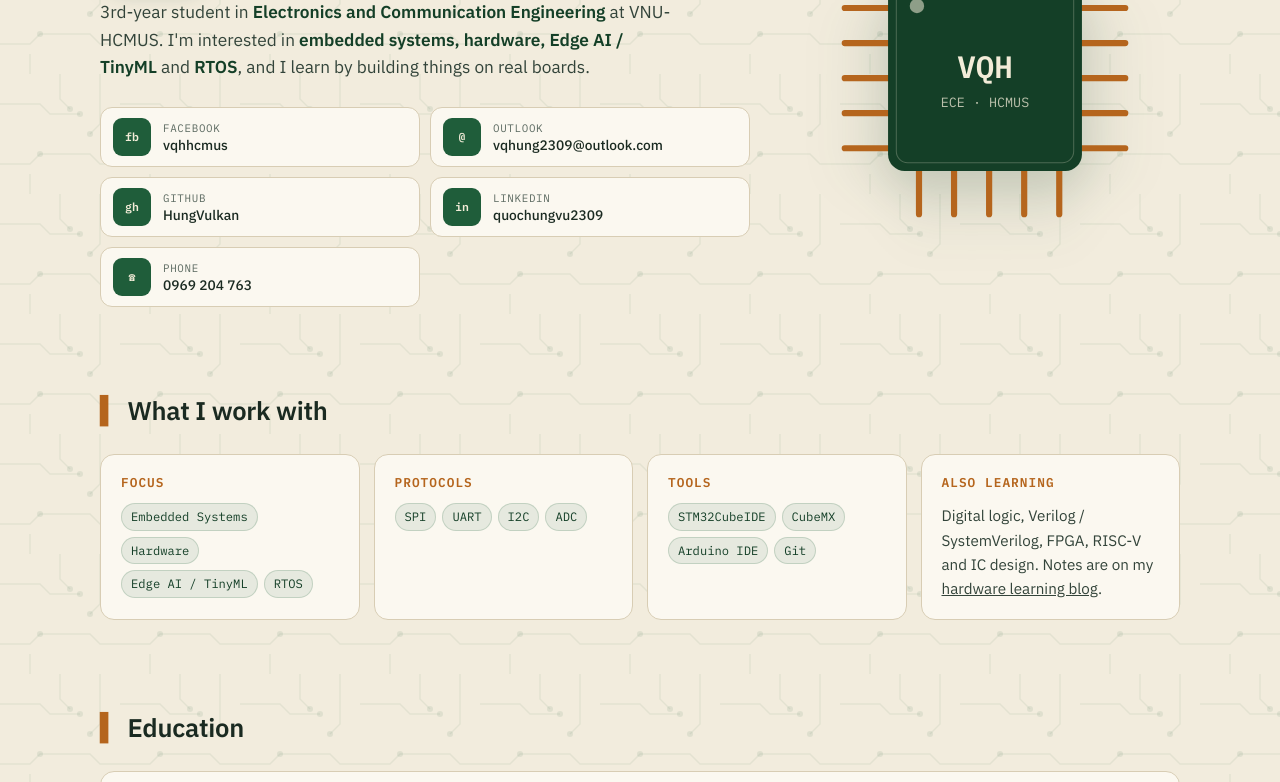
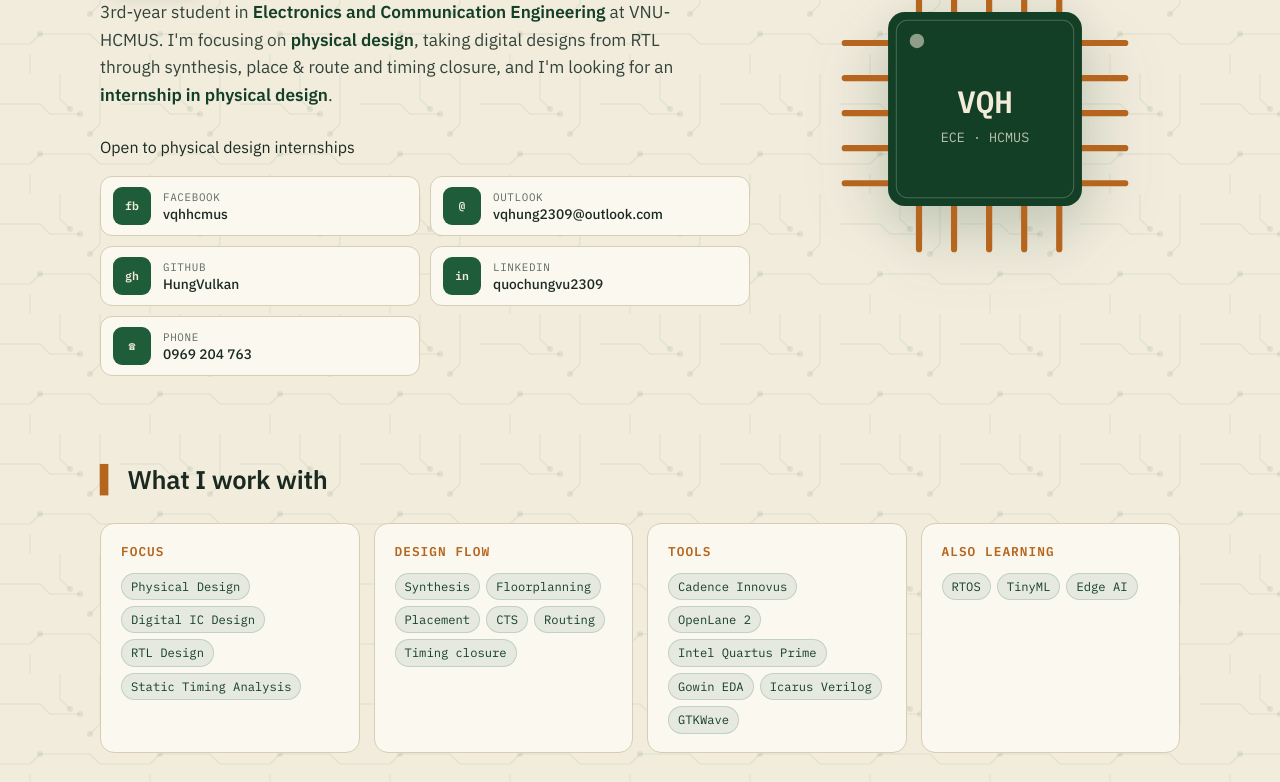
Before and after one commit to HungVulkan/engineering_portfolio, a plain HTML site: page index.html in a window 1280 px wide. Shown: the part 286-1068 px from the top of the page. Drawn offline with Linux system fonts and the light colour scheme.

Commit message:
Update personal description and focus areas in index.html

```diff
--- a/index.html
+++ b/index.html
@@ -4,7 +4,7 @@
   <meta charset="utf-8">
   <meta name="viewport" content="width=device-width, initial-scale=1">
   <title>Vũ Quốc Hùng · Electronics & Communication Engineering</title>
-  <meta name="description" content="Vũ Quốc Hùng — 3rd-year Electronics and Communication Engineering student at VNU-HCMUS. Embedded systems, hardware, Edge AI / TinyML and RTOS.">
+  <meta name="description" content="Vũ Quốc Hùng — 3rd-year Electronics and Communication Engineering student at VNU-HCMUS, focusing on physical design and looking for an internship in physical design.">
   <meta name="theme-color" content="#f2ecdd">
   <link rel="preconnect" href="https://fonts.googleapis.com">
   <link rel="preconnect" href="https://fonts.gstatic.com" crossorigin>
@@ -35,9 +35,10 @@
         </div>
         <p class="lead">
           3rd-year student in <strong>Electronics and Communication Engineering</strong> at VNU-HCMUS.
-          I'm interested in <strong>embedded systems, hardware, Edge AI / TinyML</strong> and <strong>RTOS</strong>,
-          and I learn by building things on real boards.
+          I'm focusing on <strong>physical design</strong>, taking digital designs from RTL through synthesis,
+          place &amp; route and timing closure, and I'm looking for an <strong>internship in physical design</strong>.
         </p>
+        <p class="status"><span class="dot"></span>Open to physical design internships</p>
 
         <!-- 5 contact buttons -->
         <div class="contacts">
@@ -84,27 +85,30 @@
         <div class="panel">
           <h3>Focus</h3>
           <div class="tags">
-            <span class="tag">Embedded Systems</span><span class="tag">Hardware</span>
-            <span class="tag">Edge AI / TinyML</span><span class="tag">RTOS</span>
+            <span class="tag">Physical Design</span><span class="tag">Digital IC Design</span>
+            <span class="tag">RTL Design</span><span class="tag">Static Timing Analysis</span>
           </div>
         </div>
         <div class="panel">
-          <h3>Protocols</h3>
+          <h3>Design flow</h3>
           <div class="tags">
-            <span class="tag">SPI</span><span class="tag">UART</span><span class="tag">I2C</span><span class="tag">ADC</span>
+            <span class="tag">Synthesis</span><span class="tag">Floorplanning</span><span class="tag">Placement</span>
+            <span class="tag">CTS</span><span class="tag">Routing</span><span class="tag">Timing closure</span>
           </div>
         </div>
         <div class="panel">
           <h3>Tools</h3>
           <div class="tags">
-            <span class="tag">STM32CubeIDE</span><span class="tag">CubeMX</span>
-            <span class="tag">Arduino IDE</span><span class="tag">Git</span>
+            <span class="tag">Cadence Innovus</span><span class="tag">OpenLane 2</span>
+            <span class="tag">Intel Quartus Prime</span><span class="tag">Gowin EDA</span>
+            <span class="tag">Icarus Verilog</span><span class="tag">GTKWave</span>
           </div>
         </div>
         <div class="panel">
           <h3>Also learning</h3>
-          <p>Digital logic, Verilog / SystemVerilog, FPGA, RISC-V and IC design. Notes are on my
-            <a href="https://hungvulkan.github.io/hardware-learning/" target="_blank" rel="noopener">hardware learning blog</a>.</p>
+          <div class="tags">
+            <span class="tag">RTOS</span><span class="tag">TinyML</span><span class="tag">Edge AI</span>
+          </div>
         </div>
       </div>
     </section>
@@ -125,6 +129,7 @@
           <div class="edu-logo"><img src="assets/schools/lhp.png" alt="Le Hong Phong High School for the Gifted logo" loading="lazy"></div>
           <div class="edu-body">
             <h3>Le Hong Phong High School for the Gifted, HCMC, Vietnam</h3>
+            <p>Specialized Math Class</p>
             <span class="date">Sep 2021 – May 2024</span>
           </div>
         </article>
```
